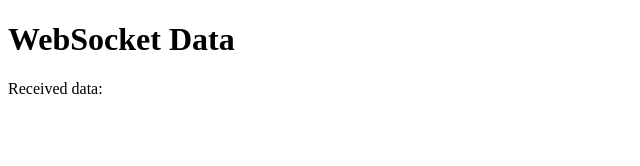
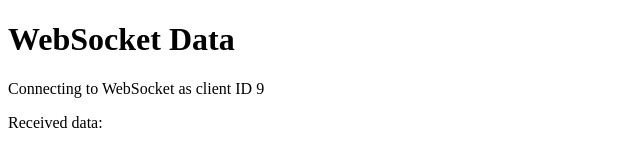
Before and after one commit to theonesean/musical-adventure, a plain HTML site: page src/swarm/index.html in a window 1280 px wide. Shown: the whole page, without its empty margins (0-640 px from the left). Drawn offline with Linux system fonts and the light colour scheme.

Commit message:
working: display connection ID

```diff
--- a/src/swarm/index.html
+++ b/src/swarm/index.html
@@ -7,6 +7,7 @@
 </head>
 <body>
     <h1>WebSocket Data</h1>
+    <p>Connecting to WebSocket as client ID <span id="client-id"></span></p>
     <p>Received data:</p>
     <div id="data"></div>
     <script>
@@ -14,7 +15,10 @@
         function getRandomInt() {
             return Math.floor(Math.random() * 101);
         }
-        const socket = new WebSocket(`wss://2f80-207-251-80-10.ngrok-free.app/swarm/ws/${getRandomInt()}`);
+        const clientIdElement = document.getElementById('client-id');
+        const clientId = getRandomInt();
+        const socket = new WebSocket(`wss://2f80-207-251-80-10.ngrok-free.app/swarm/ws/${clientId}`);
+        clientIdElement.textContent = clientId;
 
         socket.addEventListener('message', function(event) {
             const data = event.data;
```
